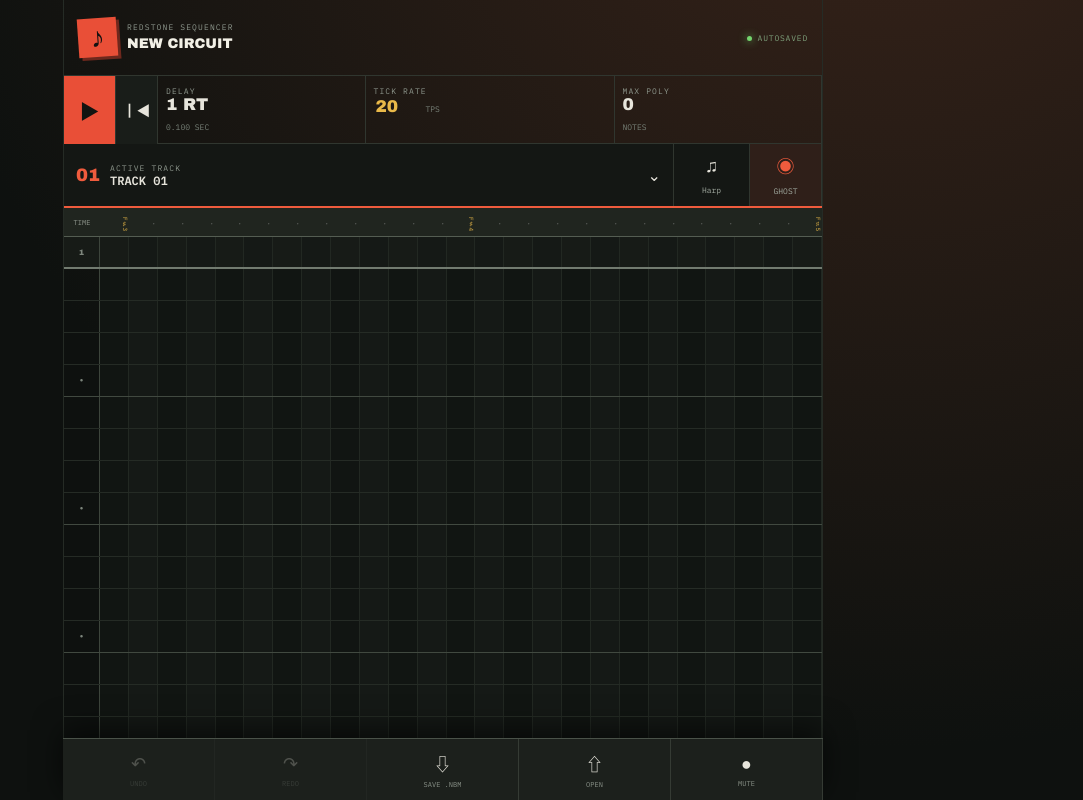
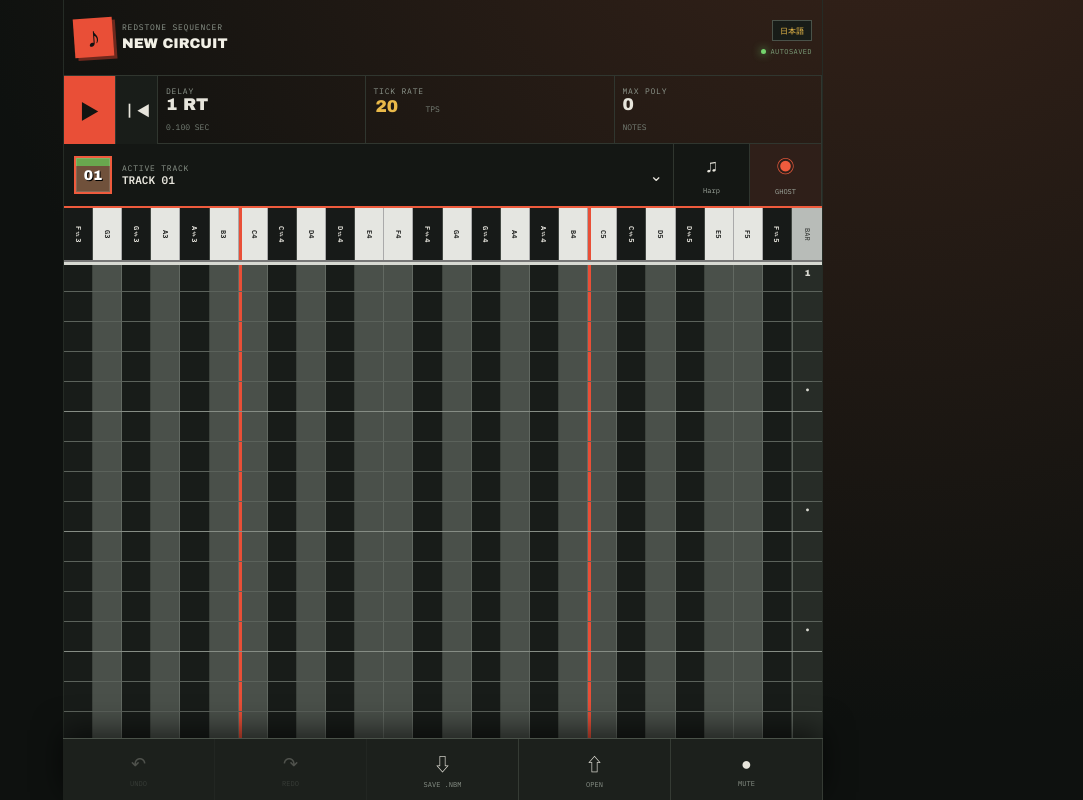
Before and after one commit to SOTA56/minecraft-note-block-maker, a React (Vite) app: page / in a window 1280 px wide. Shown: the top 800 px of the page, without its empty margins (197-1280 px from the left). Built offline with nearby package versions, Linux system fonts and the light colour scheme.

Commit message:
Improve beginner piano roll editing

```diff
--- a/src/App.tsx
+++ b/src/App.tsx
@@ -1,11 +1,29 @@
 import { useEffect, useMemo, useRef, useState } from 'react'
-import { playProject, stopPlayback } from './audio'
+import { playProject, previewTone, stopPlayback } from './audio'
 import type { Project, Track } from './types'
 
 const COLORS = ['#ef5b3d', '#e9b949', '#68c3a3', '#58a6d6', '#a78bca', '#ef83ad', '#8ec45b', '#e68245']
-const INSTRUMENTS = ['Harp', 'Bass', 'Bell', 'Pling', 'Flute', 'Chime', 'Guitar', 'Xylophone']
+const INSTRUMENTS = [
+  { id: 'Harp', ja: 'ハープ', en: 'Harp', blockJa: 'その他', blockEn: 'Other blocks', texture: 'earth' },
+  { id: 'Bass', ja: 'ベース', en: 'Bass', blockJa: '木材', blockEn: 'Wood', texture: 'wood' },
+  { id: 'Bass Drum', ja: 'バスドラム', en: 'Bass drum', blockJa: '石', blockEn: 'Stone', texture: 'stone' },
+  { id: 'Snare', ja: 'スネア', en: 'Snare', blockJa: '砂', blockEn: 'Sand', texture: 'sand' },
+  { id: 'Hat', ja: 'ハイハット', en: 'Hi-hat', blockJa: 'ガラス', blockEn: 'Glass', texture: 'glass' },
+  { id: 'Guitar', ja: 'ギター', en: 'Guitar', blockJa: '羊毛', blockEn: 'Wool', texture: 'wool' },
+  { id: 'Flute', ja: 'フルート', en: 'Flute', blockJa: '粘土', blockEn: 'Clay', texture: 'clay' },
+  { id: 'Bell', ja: 'ベル', en: 'Bell', blockJa: '金ブロック', blockEn: 'Gold block', texture: 'gold' },
+  { id: 'Chime', ja: 'チャイム', en: 'Chime', blockJa: '氷塊', blockEn: 'Packed ice', texture: 'ice' },
+  { id: 'Xylophone', ja: 'シロフォン', en: 'Xylophone', blockJa: '骨ブロック', blockEn: 'Bone block', texture: 'bone' },
+  { id: 'Iron Xylophone', ja: '鉄琴', en: 'Iron xylophone', blockJa: '鉄ブロック', blockEn: 'Iron block', texture: 'iron' },
+  { id: 'Cow Bell', ja: 'カウベル', en: 'Cow bell', blockJa: 'ソウルサンド', blockEn: 'Soul sand', texture: 'soul' },
+  { id: 'Didgeridoo', ja: 'ディジェリドゥ', en: 'Didgeridoo', blockJa: 'カボチャ', blockEn: 'Pumpkin', texture: 'pumpkin' },
+  { id: 'Bit', ja: 'ビット', en: 'Bit', blockJa: 'エメラルド', blockEn: 'Emerald block', texture: 'emerald' },
+  { id: 'Banjo', ja: 'バンジョー', en: 'Banjo', blockJa: '干し草の俵', blockEn: 'Hay bale', texture: 'hay' },
+  { id: 'Pling', ja: 'プリン', en: 'Pling', blockJa: 'グロウストーン', blockEn: 'Glowstone', texture: 'glow' },
+  { id: 'Trumpet', ja: 'トランペット', en: 'Trumpet', blockJa: '銅ブロック', blockEn: 'Copper block', texture: 'copper' },
+] as const
 const PITCHES = Array.from({ length: 25 }, (_, i) => i)
-const makeTrack = (i: number): Track => ({ id: crypto.randomUUID(), name: `TRACK ${String(i + 1).padStart(2, '0')}`, instrument: INSTRUMENTS[i], volume: .8, color: COLORS[i], muted: false, solo: false, notes: [] })
+const makeTrack = (i: number): Track => ({ id: crypto.randomUUID(), name: `TRACK ${String(i + 1).padStart(2, '0')}`, instrument: INSTRUMENTS[i].id, volume: .8, color: COLORS[i], muted: false, solo: false, notes: [] })
 const INITIAL: Project = { format: 'note-block-maker', version: 1, title: 'NEW CIRCUIT', edition: 'both', tickRate: 20, steps: 64, tracks: Array.from({ length: 8 }, (_, i) => makeTrack(i)) }
 const STORAGE = 'note-block-maker:autosave:v1'
 
@@ -15,8 +33,18 @@ function App() {
   const [ghosts, setGhosts] = useState(true)
   const [playingStep, setPlayingStep] = useState(-1)
   const [panel, setPanel] = useState<'tracks' | 'settings' | null>(null)
+  const [language, setLanguage] = useState<'ja' | 'en'>(() => navigator.language.toLowerCase().startsWith('ja') ? 'ja' : 'en')
+  const [stepHeight, setStepHeight] = useState(30)
   const fileRef = useRef<HTMLInputElement>(null)
+  const dragRef = useRef<{ originStep: number; originPitch: number; step: number; pitch: number; moved: boolean } | null>(null)
+  const pinchRef = useRef<{ distance: number; height: number } | null>(null)
   const active = project.tracks.find(t => t.id === activeId) ?? project.tracks[0]
+  const instrument = INSTRUMENTS.find(item => item.id === active.instrument) ?? INSTRUMENTS[0]
+  const t = language === 'ja' ? {
+    autosaved: '自動保存済み', delay: '遅延', tickRate: 'ティックレート', maxPoly: '最大同時発音', notes: '音', activeTrack: '選択中のトラック', ghost: 'ゴースト', trackName: 'トラック名', instrument: '音色', volume: '音量', block: '下に置くブロック', bar: '小節'
+  } : {
+    autosaved: 'AUTOSAVED', delay: 'DELAY', tickRate: 'TICK RATE', maxPoly: 'MAX POLY', notes: 'NOTES', activeTrack: 'ACTIVE TRACK', ghost: 'GHOST', trackName: 'TRACK NAME', instrument: 'INSTRUMENT', volume: 'VOLUME', block: 'BLOCK BELOW', bar: 'BAR'
+  }
 
   useEffect(() => { const id = window.setTimeout(() => localStorage.setItem(STORAGE, JSON.stringify(project)), 250); return () => clearTimeout(id) }, [project])
   useEffect(() => () => stopPlayback(), [])
@@ -28,7 +56,32 @@ function App() {
   }, [project])
 
   const updateTrack = (patch: Partial<Track>) => setProject(p => ({ ...p, tracks: p.tracks.map(t => t.id === activeId ? { ...t, ...patch } : t) }))
-  const toggleNote = (step: number, pitch: number) => updateTrack({ notes: active.notes.some(n => n.step === step && n.pitch === pitch) ? active.notes.filter(n => n.step !== step || n.pitch !== pitch) : [...active.notes, { step, pitch }] })
+  const setDraggedNote = (fromStep: number, fromPitch: number, step: number, pitch: number) => updateTrack({ notes: [...active.notes.filter(n => !(n.step === fromStep && n.pitch === fromPitch) && !(n.step === step && n.pitch === pitch)), { step, pitch }] })
+  const handlePointerDown = (event: React.PointerEvent, step: number, pitch: number) => {
+    if (event.pointerType === 'mouse') event.currentTarget.setPointerCapture(event.pointerId)
+    dragRef.current = { originStep: step, originPitch: pitch, step, pitch, moved: false }
+    if (!active.notes.some(n => n.step === step && n.pitch === pitch)) setDraggedNote(step, pitch, step, pitch)
+    previewTone(pitch, active.volume, active.instrument)
+  }
+  const handlePointerMove = (event: React.PointerEvent) => {
+    const drag = dragRef.current
+    if (!drag) return
+    const target = document.elementFromPoint(event.clientX, event.clientY)?.closest<HTMLElement>('[data-step][data-pitch]')
+    if (!target) return
+    const step = Number(target.dataset.step)
+    const pitch = Number(target.dataset.pitch)
+    if (step === drag.step && pitch === drag.pitch) return
+    drag.moved = true
+    setDraggedNote(drag.step, drag.pitch, step, pitch)
+    drag.step = step; drag.pitch = pitch
+    previewTone(pitch, active.volume, active.instrument)
+  }
+  const handlePointerUp = () => { dragRef.current = null }
+  const pitchNames = language === 'ja'
+    ? ['ファ♯3','ソ3','ソ♯3','ラ3','ラ♯3','シ3','ド4','ド♯4','レ4','レ♯4','ミ4','ファ4','ファ♯4','ソ4','ソ♯4','ラ4','ラ♯4','シ4','ド5','ド♯5','レ5','レ♯5','ミ5','ファ5','ファ♯5']
+    : ['F♯3','G3','G♯3','A3','A♯3','B3','C4','C♯4','D4','D♯4','E4','F4','F♯4','G4','G♯4','A4','A♯4','B4','C5','C♯5','D5','D♯5','E5','F5','F♯5']
+  const isBlack = (pitch: number) => [0, 2, 4, 7, 9].includes(pitch % 12)
+  const isDo = (pitch: number) => pitch % 12 === 6
   const togglePlay = async () => { if (playingStep >= 0) { stopPlayback(); setPlayingStep(-1) } else await playProject(project, 0, setPlayingStep) }
   const save = () => { const blob = new Blob([JSON.stringify(project, null, 2)], { type: 'application/json' }); const a = document.createElement('a'); a.href = URL.createObjectURL(blob); a.download = `${project.title || 'untitled'}.nbm`; a.click(); URL.revokeObjectURL(a.href) }
   const load = async (file?: File) => { if (!file) return; const data = JSON.parse(await file.text()); if (data.format !== 'note-block-maker' || data.version !== 1) throw new Error('対応していない.nbmファイルです'); setProject(data); setActiveId(data.tracks[0].id) }
@@ -36,35 +89,37 @@ function App() {
   return <main className="app">
     <header className="topbar">
       <div className="brand"><span className="brand-mark">♪</span><div><small>REDSTONE SEQUENCER</small><input value={project.title} onChange={e => setProject(p => ({ ...p, title: e.target.value.toUpperCase() }))} aria-label="曲名" /></div></div>
-      <div className="status"><span className="live-dot" /> AUTOSAVED</div>
+      <div className="top-actions"><button className="language" onClick={() => setLanguage(language === 'ja' ? 'en' : 'ja')}>{language === 'ja' ? 'EN' : '日本語'}</button><div className="status"><span className="live-dot" /> {t.autosaved}</div></div>
     </header>
 
     <section className="transport">
       <button className="play" onClick={togglePlay} aria-label={playingStep >= 0 ? '停止' : '再生'}>{playingStep >= 0 ? '■' : '▶'}</button>
       <button onClick={() => { stopPlayback(); setPlayingStep(-1) }} aria-label="先頭へ">┃◀</button>
-      <div className="meter"><small>DELAY</small><strong>1 RT</strong><span>{(2 / project.tickRate).toFixed(3)} SEC</span></div>
-      <label className="tick"><small>TICK RATE</small><input type="number" min="1" max="1000" value={project.tickRate} onChange={e => setProject(p => ({ ...p, tickRate: Math.max(1, +e.target.value) }))} /><span>TPS</span></label>
-      <div className={`poly ${polyphony > 9 ? 'warn' : ''}`}><small>MAX POLY</small><strong>{polyphony}</strong><span>NOTES</span></div>
+      <div className="meter"><small>{t.delay}</small><strong>1 RT</strong><span>{(2 / project.tickRate).toFixed(3)} SEC</span></div>
+      <label className="tick"><small>{t.tickRate}</small><input type="number" min="1" max="1000" value={project.tickRate} onChange={e => setProject(p => ({ ...p, tickRate: Math.max(1, +e.target.value) }))} /><span>TPS</span></label>
+      <div className={`poly ${polyphony > 9 ? 'warn' : ''}`}><small>{t.maxPoly}</small><strong>{polyphony}</strong><span>{t.notes}</span></div>
     </section>
 
     <section className="track-strip" style={{ '--track': active.color } as React.CSSProperties}>
-      <button className="track-main" onClick={() => setPanel(panel === 'tracks' ? null : 'tracks')}><span className="track-number">{String(project.tracks.indexOf(active) + 1).padStart(2, '0')}</span><span><small>ACTIVE TRACK</small><strong>{active.name}</strong></span><b>⌄</b></button>
-      <button onClick={() => setPanel(panel === 'settings' ? null : 'settings')}><span>♫</span><small>{active.instrument}</small></button>
-      <button className={ghosts ? 'on' : ''} onClick={() => setGhosts(!ghosts)}><span>◉</span><small>GHOST</small></button>
+      <button className="track-main" onClick={() => setPanel(panel === 'tracks' ? null : 'tracks')}><span className={`block-chip ${instrument.texture}`}>{String(project.tracks.indexOf(active) + 1).padStart(2, '0')}</span><span><small>{t.activeTrack}</small><strong>{active.name}</strong></span><b>⌄</b></button>
+      <button onClick={() => setPanel(panel === 'settings' ? null : 'settings')}><span>♫</span><small>{language === 'ja' ? instrument.ja : instrument.en}</small></button>
+      <button className={ghosts ? 'on' : ''} onClick={() => setGhosts(!ghosts)}><span>◉</span><small>{t.ghost}</small></button>
     </section>
 
     {panel === 'tracks' && <div className="drawer track-list">{project.tracks.map((track, i) => <button key={track.id} className={track.id === activeId ? 'selected' : ''} onClick={() => { setActiveId(track.id); setPanel(null) }}><i style={{ background: track.color }} /> <b>{String(i + 1).padStart(2, '0')}</b><span>{track.name}</span><small>{track.notes.length} NOTES</small></button>)}</div>}
-    {panel === 'settings' && <div className="drawer settings"><label>TRACK NAME<input value={active.name} onChange={e => updateTrack({ name: e.target.value.toUpperCase() })} /></label><label>INSTRUMENT<select value={active.instrument} onChange={e => updateTrack({ instrument: e.target.value })}>{INSTRUMENTS.map(x => <option key={x}>{x}</option>)}</select></label><label>VOLUME <b>{Math.round(active.volume * 100)}</b><input type="range" min="0" max="1" step=".01" value={active.volume} onChange={e => updateTrack({ volume: +e.target.value })} /></label></div>}
+    {panel === 'settings' && <div className="drawer settings"><label>{t.trackName}<input value={active.name} onChange={e => updateTrack({ name: e.target.value.toUpperCase() })} /></label><label>{t.instrument}<select value={active.instrument} onChange={e => updateTrack({ instrument: e.target.value })}>{INSTRUMENTS.map(x => <option key={x.id} value={x.id}>{language === 'ja' ? x.ja : x.en} — {language === 'ja' ? x.blockJa : x.blockEn}</option>)}</select></label><div className="block-guide"><i className={`block-preview ${instrument.texture}`} /><span><small>{t.block}</small><b>{language === 'ja' ? instrument.blockJa : instrument.blockEn}</b></span></div><label>{t.volume} <b>{Math.round(active.volume * 100)}</b><input type="range" min="0" max="1" step=".01" value={active.volume} onChange={e => updateTrack({ volume: +e.target.value })} /></label></div>}
 
-    <div className="pitch-head"><span>TIME</span>{PITCHES.map(p => <b key={p}>{p % 12 === 0 ? p === 0 ? 'F♯3' : p === 12 ? 'F♯4' : 'F♯5' : '·'}</b>)}</div>
-    <section className="roll" aria-label="縦方向ピアノロール">
+    <div className="pitch-head">{PITCHES.map(p => <b key={p} className={`${isBlack(p) ? 'black' : 'white'} ${isDo(p) ? 'do' : ''}`}>{pitchNames[p]}</b>)}<span>{t.bar}</span></div>
+    <section className="roll" aria-label="縦方向ピアノロール" style={{ '--step-height': `${stepHeight}px` } as React.CSSProperties} onPointerMove={handlePointerMove} onPointerUp={handlePointerUp} onPointerCancel={handlePointerUp}
+      onTouchStart={e => { if (e.touches.length === 2) { const d = Math.hypot(e.touches[0].clientX-e.touches[1].clientX,e.touches[0].clientY-e.touches[1].clientY); pinchRef.current={distance:d,height:stepHeight} } }}
+      onTouchMove={e => { if (e.touches.length === 2 && pinchRef.current) { const d=Math.hypot(e.touches[0].clientX-e.touches[1].clientX,e.touches[0].clientY-e.touches[1].clientY); setStepHeight(Math.max(22,Math.min(64,pinchRef.current.height*d/pinchRef.current.distance))) } }}>
       {Array.from({ length: project.steps }, (_, step) => <div className={`step ${step % 16 === 0 ? 'bar' : step % 4 === 0 ? 'beat' : ''} ${playingStep === step ? 'playing' : ''}`} key={step}>
-        <span className="step-label">{step % 16 === 0 ? `${step / 16 + 1}` : step % 4 === 0 ? '•' : ''}</span>
         {PITCHES.map(pitch => {
           const own = active.notes.some(n => n.step === step && n.pitch === pitch)
           const ghost = ghosts && project.tracks.find(t => t.id !== activeId && t.notes.some(n => n.step === step && n.pitch === pitch))
-          return <button key={pitch} onClick={() => toggleNote(step, pitch)} className={own ? 'note' : ghost ? 'ghost' : ''} style={own ? { '--note': active.color } as React.CSSProperties : ghost ? { '--note': ghost.color } as React.CSSProperties : undefined} aria-label={`step ${step + 1}, pitch ${pitch}`} />
+          return <button key={pitch} data-step={step} data-pitch={pitch} onPointerDown={e => handlePointerDown(e, step, pitch)} className={`${isBlack(pitch) ? 'black-key' : 'white-key'} ${isDo(pitch) ? 'do' : ''} ${own ? 'note' : ghost ? 'ghost' : ''}`} style={own ? { '--note': active.color } as React.CSSProperties : ghost ? { '--note': ghost.color } as React.CSSProperties : undefined} aria-label={`${pitchNames[pitch]}, ${t.bar} ${Math.floor(step / 16) + 1}`} />
         })}
+        <span className="step-label">{step % 16 === 0 ? `${step / 16 + 1}` : step % 4 === 0 ? '•' : ''}</span>
       </div>)}
     </section>
 
--- a/src/audio.ts
+++ b/src/audio.ts
@@ -22,6 +22,11 @@ const playTone = (ctx: AudioContext, pitch: number, at: number, volume: number,
   oscillator.stop(at + 0.24)
 }
 
+export async function previewTone(pitch: number, volume: number, instrument: string) {
+  const ctx = await getContext()
+  playTone(ctx, pitch, ctx.currentTime + 0.008, volume, instrument)
+}
+
 export async function playProject(project: Project, fromStep = 0, onStep?: (step: number) => void) {
   const ctx = await getContext()
   const token = ++stopAt
```
Also changed, not shown: src/styles.css.
